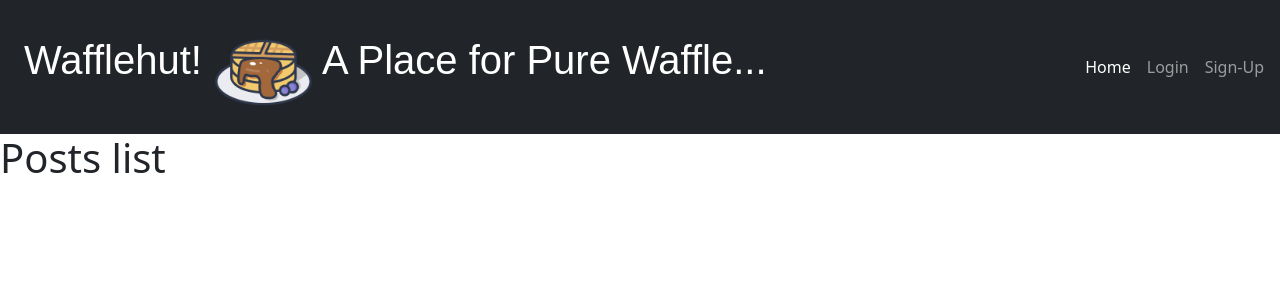
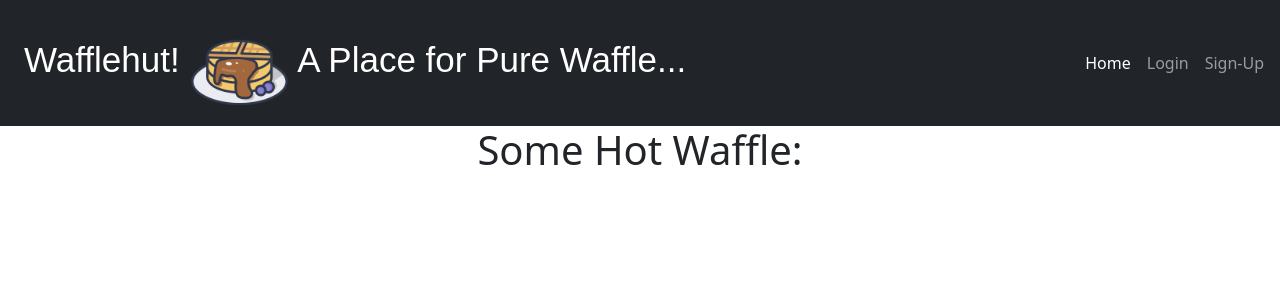
Before and after one commit to AlistairDriscoll/wafflehut, a Django app: page / in a window 1280 px wide. Shown: the top 300 px of the page. Run offline with Django 4.2, Linux system fonts and the light colour scheme; some libraries are stand-ins or nearby versions; some web fonts are replaced.

Commit message:
Fix: signals and apps working correctly and added to css, base and posts templates

```diff
--- a/blog/apps.py
+++ b/blog/apps.py
@@ -1,4 +1,5 @@
 from django.apps import AppConfig
+from django.db.models.signals import post_save
 
 
 class BlogConfig(AppConfig):
@@ -6,4 +7,7 @@ class BlogConfig(AppConfig):
     name = 'blog'
 
     def ready(self):
-        import blog.signals
+        from blog.signals import create_rank, save_rank
+        from django.contrib.auth.models import User
+        post_save.connect(create_rank, sender=User)
+        post_save.connect(save_rank, sender=User)
--- a/blog/signals.py
+++ b/blog/signals.py
@@ -8,8 +8,8 @@ from django.contrib.auth.models import User
 @receiver(post_save, sender=User)
 def create_rank(sender, instance, created, **kwargs):
     if created:
-        UserRank.objects.create(user=instance)
+        UserRank.objects.create(author=instance)
 
 @receiver(post_save, sender=User)
 def save_rank(sender, instance, **kwargs):
-    instance.userrank.save()
+    instance.user_rank.save()
--- a/blog/templates/blog/posts.html
+++ b/blog/templates/blog/posts.html
@@ -2,7 +2,7 @@
 
 {% block content %}
 
-<h1>Posts list</h1>
+<h1 class="mx-auto">Some Hot Waffle:</h1>
 {% for post in object_list %}
 <h2>{{post.title}}</h2>
 <p>{{post.excerpt}}</p>
--- a/static/css/style.css
+++ b/static/css/style.css
@@ -22,3 +22,7 @@ Extra personalised styling that writes over the bootstrap styles
 .red-hover:hover {
     color: #fa1907;
 }
+
+h1 {
+    text-align: center;
+}
--- a/templates/base.html
+++ b/templates/base.html
@@ -25,14 +25,14 @@
 </head>
 
 <body>
-    <nav class="navbar navbar-expand-lg navbar-dark bg-dark">
+    <nav class="navbar navbar-expand-md navbar-dark bg-dark">
         <a class="navbar-brand east-sea-dokdo-regular ms-4" href="{% url 'index' %}">
-            <h1>
+            <div>
                 Wafflehut!
                 <img class="max-logo-height d-none d-sm-inline" src="{% static 'assets/images/waffle-logo.png' %}"
                     alt="Wafflehut logo">
-                <span class="">A Place for Pure Waffle...</span>
-            </h1>
+                <span class="d-none d-lg-inline mx-auto">A Place for Pure Waffle...</span>
+            </div>
         </a>
         <button class="navbar-toggler me-2" type="button" data-bs-toggle="collapse"
             data-bs-target="#navbarSupportedContent" aria-controls="navbarSupportedContent" aria-expanded="false"
```
